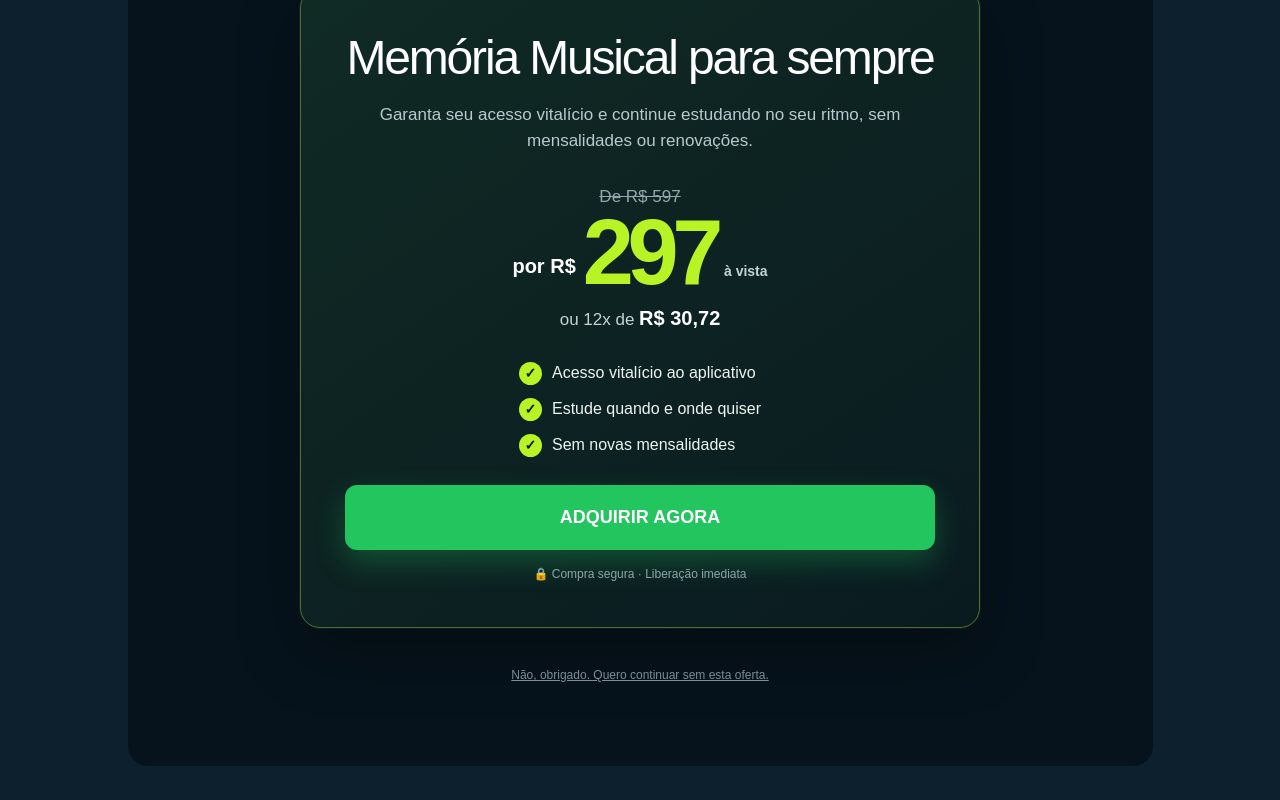
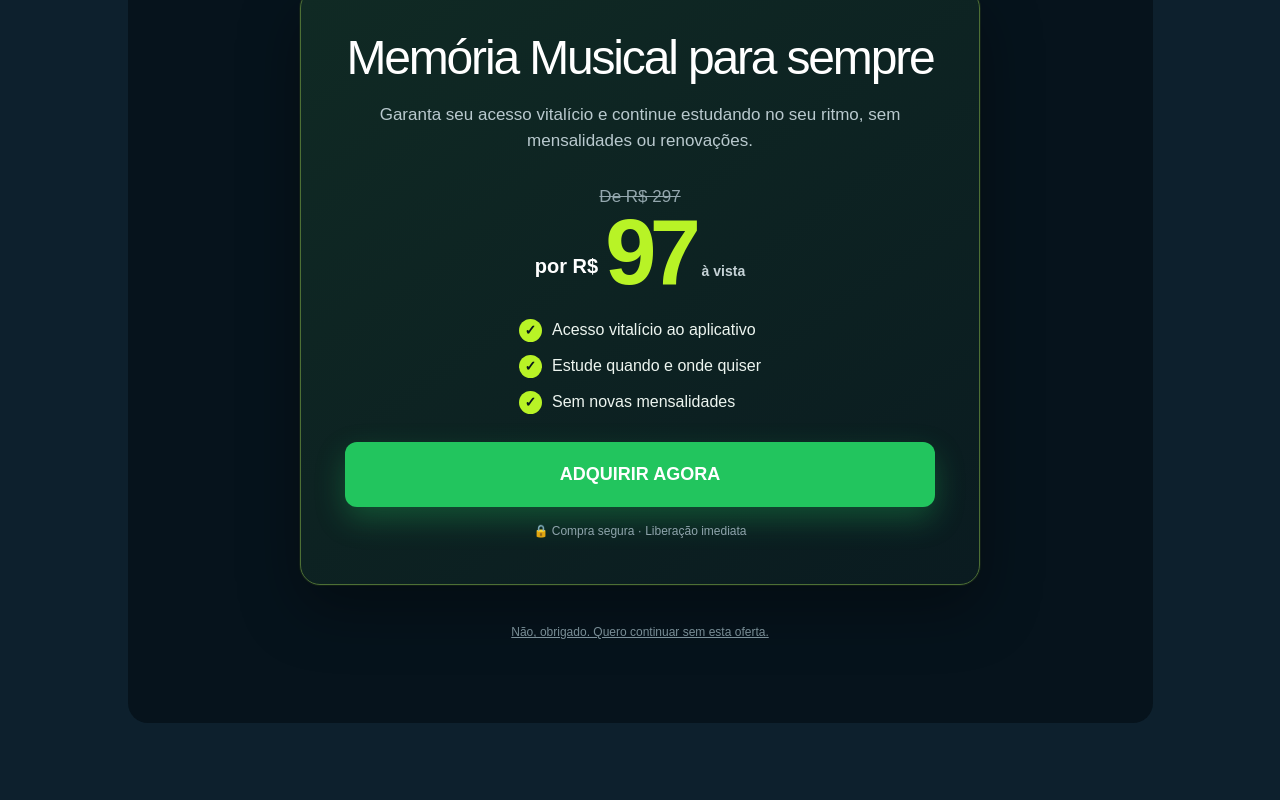
Before and after one commit to TACIO10/Enfermusic-upsell, a Next.js app: page / in a window 1280 px wide. Shown: the part 903-1703 px from the top of the page. After the commit the page ends 1660 px from the top, so only its background shows below. Built offline with nearby package versions, Linux system fonts and the light colour scheme.

Commit message:
fix: correct lifetime offer price

```diff
--- a/app/page.tsx
+++ b/app/page.tsx
@@ -23,10 +23,9 @@ export default function Home() {
         <section className="payt-offer" aria-labelledby="offer-title">
           <h2 id="offer-title">Memória Musical para sempre</h2>
           <p className="offer-description">Garanta seu acesso vitalício e continue estudando no seu ritmo, sem mensalidades ou renovações.</p>
-          <div className="offer-price" aria-label="De 597 reais por 297 reais à vista ou 12 parcelas de 30 reais e 72 centavos">
-            <span className="old-price">De R$ 597</span>
-            <div className="current-price"><span>por R$</span><strong>297</strong><small>à vista</small></div>
-            <p>ou 12x de <strong>R$ 30,72</strong></p>
+          <div className="offer-price" aria-label="De 297 reais por 97 reais à vista">
+            <span className="old-price">De R$ 297</span>
+            <div className="current-price"><span>por R$</span><strong>97</strong><small>à vista</small></div>
           </div>
           <ul className="offer-benefits">
             <li><span>✓</span>Acesso vitalício ao aplicativo</li>
--- a/github-pages/index.html
+++ b/github-pages/index.html
@@ -45,10 +45,9 @@
       <section class="payt-offer" aria-labelledby="offer-title">
         <h2 id="offer-title">Memória Musical para sempre</h2>
         <p class="offer-description">Garanta seu acesso vitalício e continue estudando no seu ritmo, sem mensalidades ou renovações.</p>
-        <div class="offer-price" aria-label="De 597 reais por 297 reais à vista ou 12 parcelas de 30 reais e 72 centavos">
-          <span class="old-price">De R$ 597</span>
-          <div class="current-price"><span>por R$</span><strong>297</strong><small>à vista</small></div>
-          <p>ou 12x de <strong>R$ 30,72</strong></p>
+        <div class="offer-price" aria-label="De 297 reais por 97 reais à vista">
+          <span class="old-price">De R$ 297</span>
+          <div class="current-price"><span>por R$</span><strong>97</strong><small>à vista</small></div>
         </div>
         <ul class="offer-benefits">
           <li><span>✓</span>Acesso vitalício ao aplicativo</li>
```
